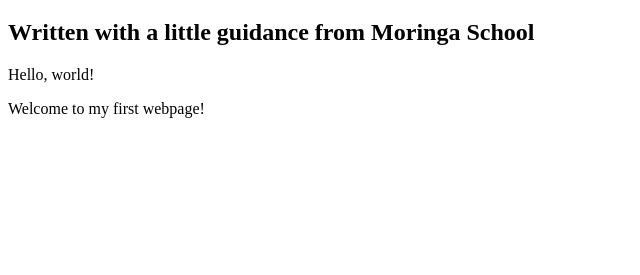
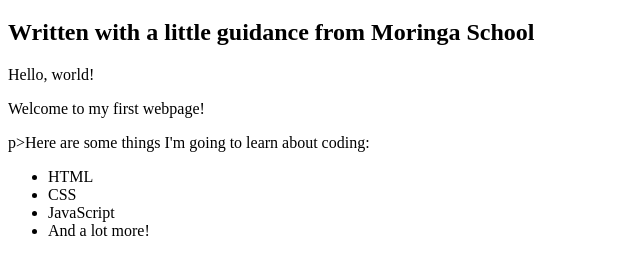
Before and after one commit to allanLAS/my-first-webpage, a plain HTML site: page my-first-webpage.html in a window 1280 px wide. Shown: the part 61-336 px from the top of the page, without its empty margins (0-640 px from the left). Drawn offline with Linux system fonts and the light colour scheme.

Commit message:
add list elements

```diff
--- a/my-first-webpage.html
+++ b/my-first-webpage.html
@@ -8,6 +8,13 @@
     <h2>Written with a little guidance from Moringa School</h2>
       <p>Hello, world!</p>
       <p>Welcome to my first webpage!</p>
+      p>Here are some things I'm going to learn about coding:</p>
+    <ul>
+      <li>HTML</li>
+      <li>CSS</li>
+      <li>JavaScript</li>
+      <li>And a lot more!</li>
+    </ul>
 
   </body>
 </html>
```
Also changed, not shown: favorite-things.html (added).
